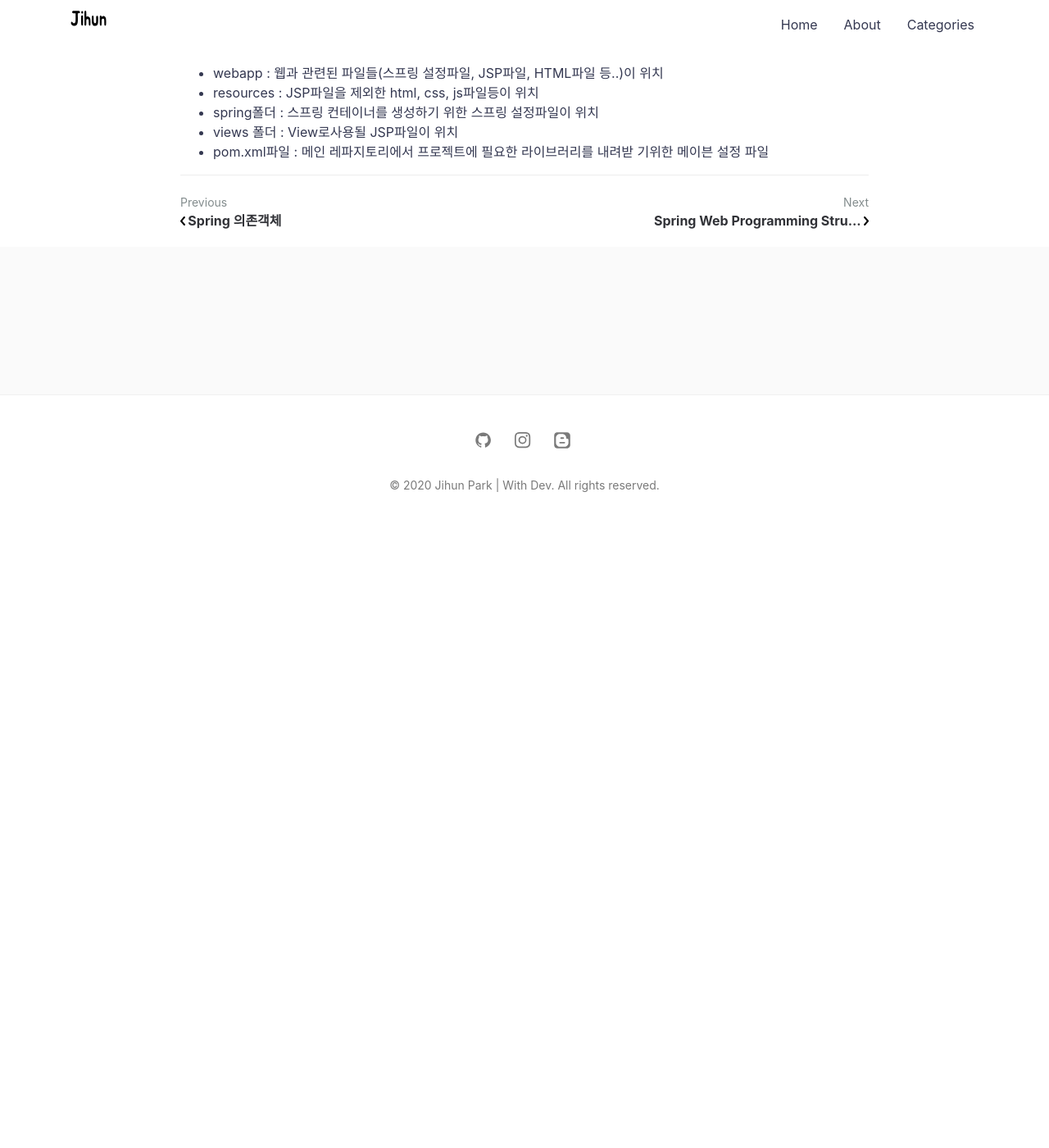
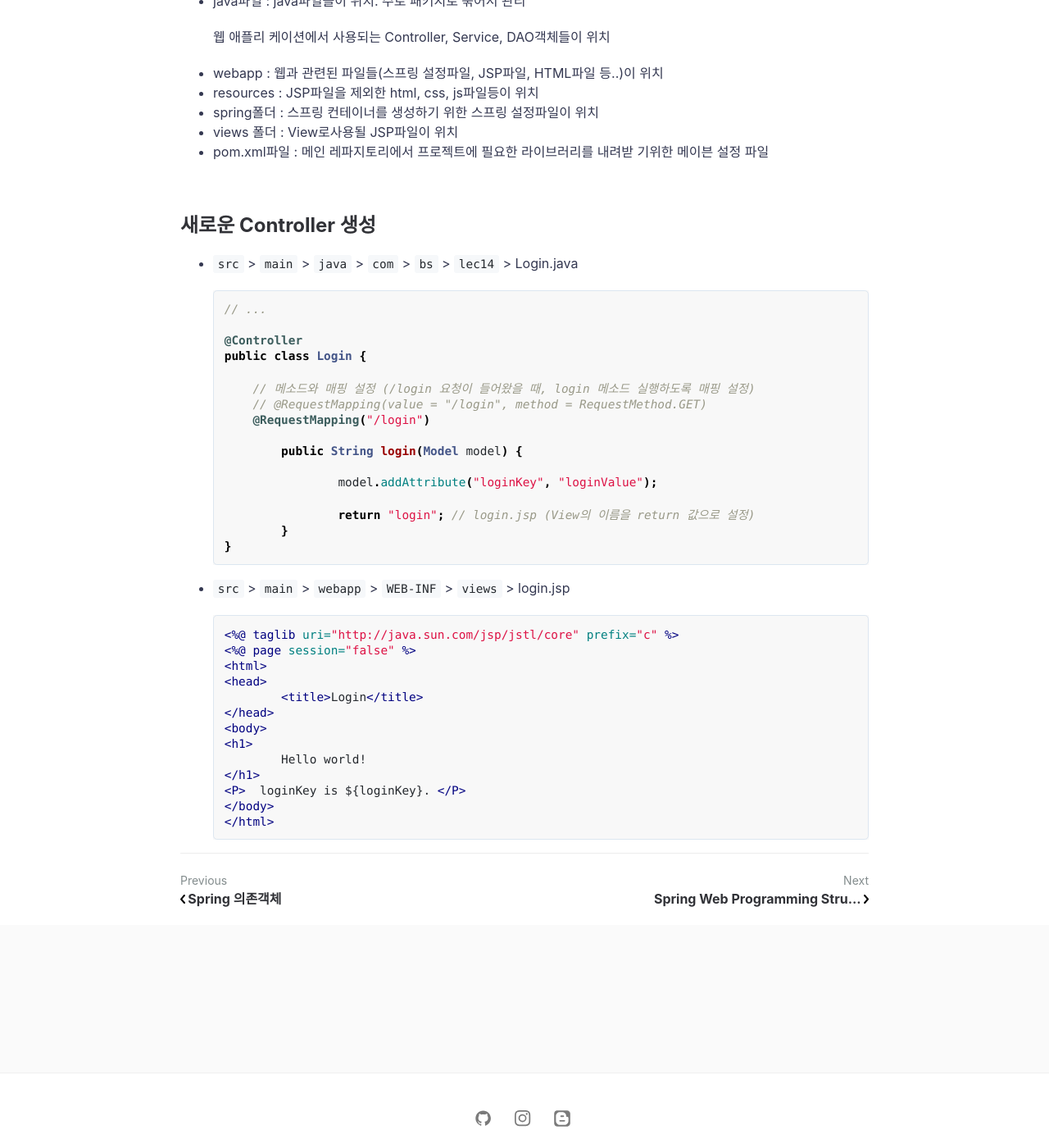
Before and after one commit to jihunparkme/jihunparkme.github.io, a Jekyll site: the page built from _posts/2020-06-26-Spring-설정-및-구현.md, in a window 1280 px wide and 1400 px high, scrolled down 14832 px. Shown: the whole window at 82% size. Built offline with Jekyll 4.4.1, drawn with Linux system fonts in a browser that asks for light colours; comment, search, counter and statistics services are not loaded; before the commit the page ends 15479 px from its top, so only the background shows below that; some of the changed text lies outside the part shown.

Commit message:
Edit: add contents

````diff
--- a/_posts/2020-06-26-Spring-설정-및-구현.md
+++ b/_posts/2020-06-26-Spring-설정-및-구현.md
@@ -577,3 +577,46 @@ featured-img: spring
 - spring폴더 : 스프링 컨테이너를 생성하기 위한 스프링 설정파일이 위치
 - views 폴더 : View로사용될 JSP파일이 위치
 - pom.xml파일 : 메인 레파지토리에서 프로젝트에 필요한 라이브러리를 내려받 기위한 메이븐 설정 파일
+
+<br/>
+
+## 새로운 Controller 생성
+
+- `src` > `main` > `java` > `com` > `bs` > `lec14` > Login.java
+
+  ```java
+  // ...
+
+  @Controller
+  public class Login {
+
+      // 메소드와 매핑 설정 (/login 요청이 들어왔을 때, login 메소드 실행하도록 매핑 설정)
+      // @RequestMapping(value = "/login", method = RequestMethod.GET)
+      @RequestMapping("/login")
+
+  	public String login(Model model) {
+
+  		model.addAttribute("loginKey", "loginValue");
+
+  		return "login";	// login.jsp (View의 이름을 return 값으로 설정)
+  	}
+  }
+  ```
+
+- `src` > `main` > `webapp` > `WEB-INF` > `views` > login.jsp
+
+  ```jsp
+  <%@ taglib uri="http://java.sun.com/jsp/jstl/core" prefix="c" %>
+  <%@ page session="false" %>
+  <html>
+  <head>
+  	<title>Login</title>
+  </head>
+  <body>
+  <h1>
+  	Hello world!
+  </h1>
+  <P>  loginKey is ${loginKey}. </P>
+  </body>
+  </html>
+  ```
````
